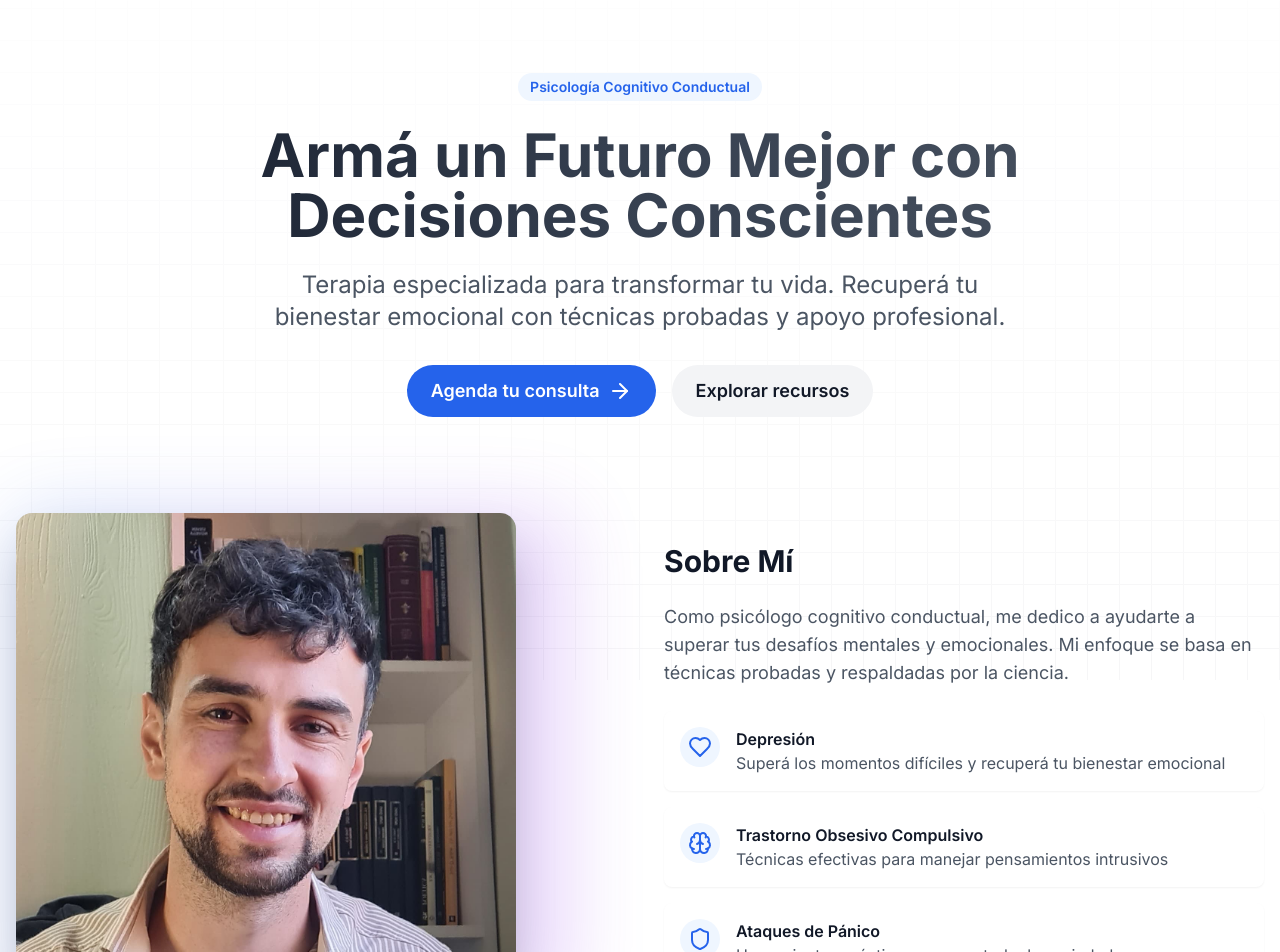
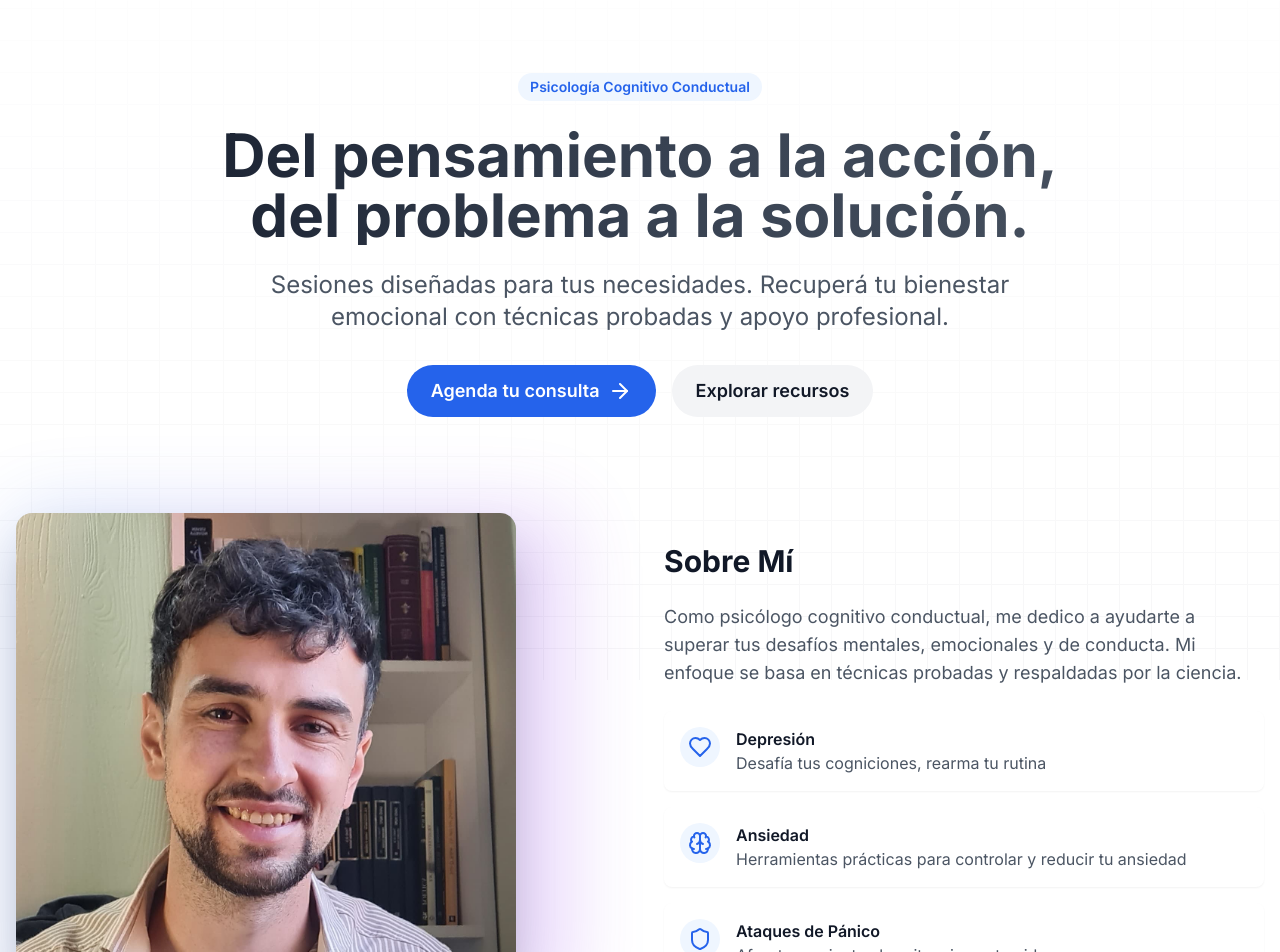
Before and after one commit to gerardosabetta/ivanbarinaga.com, a Next.js app in the folder apps/web/: page / in a window 1280 px wide. Shown: the part 120-1072 px from the top of the page. Built offline with nearby package versions, Linux system fonts and the light colour scheme.

Commit message:
changes text

```diff
--- a/apps/web/app/page.tsx
+++ b/apps/web/app/page.tsx
@@ -15,18 +15,17 @@ export const metadata = {
 const services = [
   {
     title: "Depresión",
-    description:
-      "Superá los momentos difíciles y recuperá tu bienestar emocional",
+    description: "Desafía tus cogniciones, rearma tu rutina",
     icon: Heart,
   },
   {
-    title: "Trastorno Obsesivo Compulsivo",
-    description: "Técnicas efectivas para manejar pensamientos intrusivos",
+    title: "Ansiedad",
+    description: "Herramientas prácticas para controlar y reducir tu ansiedad",
     icon: Brain,
   },
   {
     title: "Ataques de Pánico",
-    description: "Herramientas prácticas para controlar la ansiedad",
+    description: "Afrontemos juntos las situaciones temidas",
     icon: Shield,
   },
 ];
@@ -40,7 +39,7 @@ const faqs = [
   {
     question: "¿Cuánto dura el tratamiento?",
     answer:
-      "La duración del tratamiento depende de cada persona y sus objetivos. Trabajamos juntos para establecer metas claras y evaluamos el progreso regularmente.",
+      "La duración del tratamiento depende de cada persona, sus síntomas y objetivos. Trabajaremos juntos para establecer metas claras y evaluaremos el progreso regularmente para que puedas alcanzar tus metas en un corto plazo.",
   },
   {
     question: "¿Las sesiones son presenciales o virtuales?",
@@ -61,13 +60,13 @@ export default function Home() {
             Psicología Cognitivo Conductual
           </div>
           <h1 className="text-4xl md:text-6xl font-bold mb-6 bg-clip-text text-transparent bg-gradient-to-r from-gray-900 via-gray-700 to-gray-600 dark:from-white dark:via-gray-200 dark:to-gray-400">
-            Armá un Futuro Mejor con
+            Del pensamiento a la acción,
             <br />
-            Decisiones Conscientes
+            del problema a la solución.
           </h1>
           <p className="text-xl md:text-2xl mb-8 text-gray-600 dark:text-gray-300 max-w-3xl mx-auto">
-            Terapia especializada para transformar tu vida. Recuperá tu
-            bienestar emocional con técnicas probadas y apoyo profesional.
+            Sesiones diseñadas para tus necesidades. Recuperá tu bienestar
+            emocional con técnicas probadas y apoyo profesional.
           </p>
           <div className="flex flex-col sm:flex-row gap-4 justify-center">
             <Link
@@ -104,8 +103,9 @@ export default function Home() {
               </h2>
               <p className="text-gray-600 dark:text-gray-300 text-lg">
                 Como psicólogo cognitivo conductual, me dedico a ayudarte a
-                superar tus desafíos mentales y emocionales. Mi enfoque se basa
-                en técnicas probadas y respaldadas por la ciencia.
+                superar tus desafíos mentales, emocionales y de conducta. Mi
+                enfoque se basa en técnicas probadas y respaldadas por la
+                ciencia.
               </p>
               <ul className="space-y-4">
                 {services.map((service) => (
--- a/apps/web/components/Footer.tsx
+++ b/apps/web/components/Footer.tsx
@@ -41,8 +41,8 @@ export default function Footer() {
             </Link>
             <p className="mt-4 text-gray-600 dark:text-gray-300">
               Psicólogo Cognitivo Conductual especializado en terapia para
-              depresión, TDAH, TOC, ataques de pánico, ansiedad y fobias. Te
-              ayudo a superar tus desafíos emocionales.
+              depresión, TOC, ataques de pánico, ansiedad y fobias. Te ayudo a
+              que te conviertas en tu propio psicoterapeuta.
             </p>
             <div className="mt-6 flex space-x-4">
               {socialLinks.map((item) => (
```
